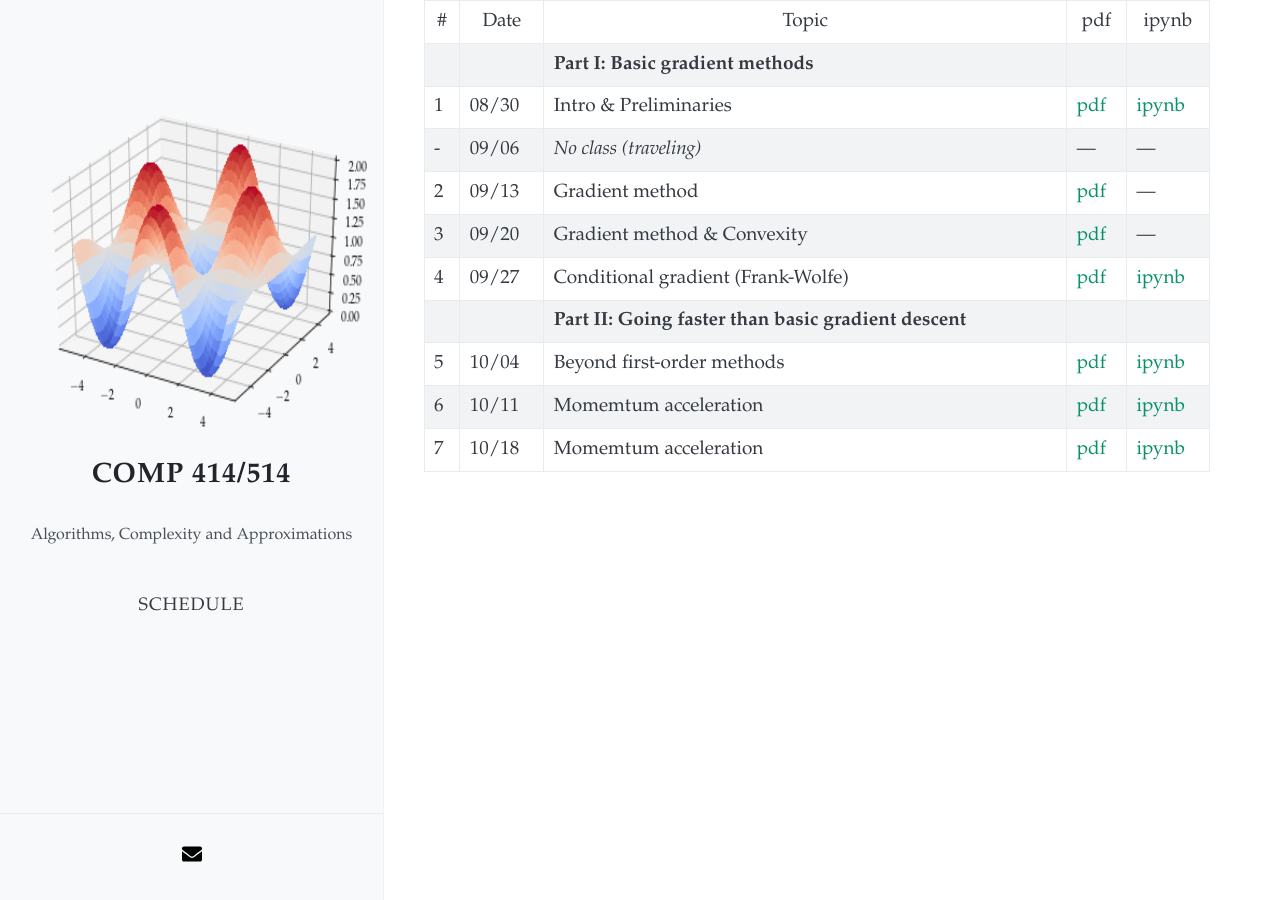
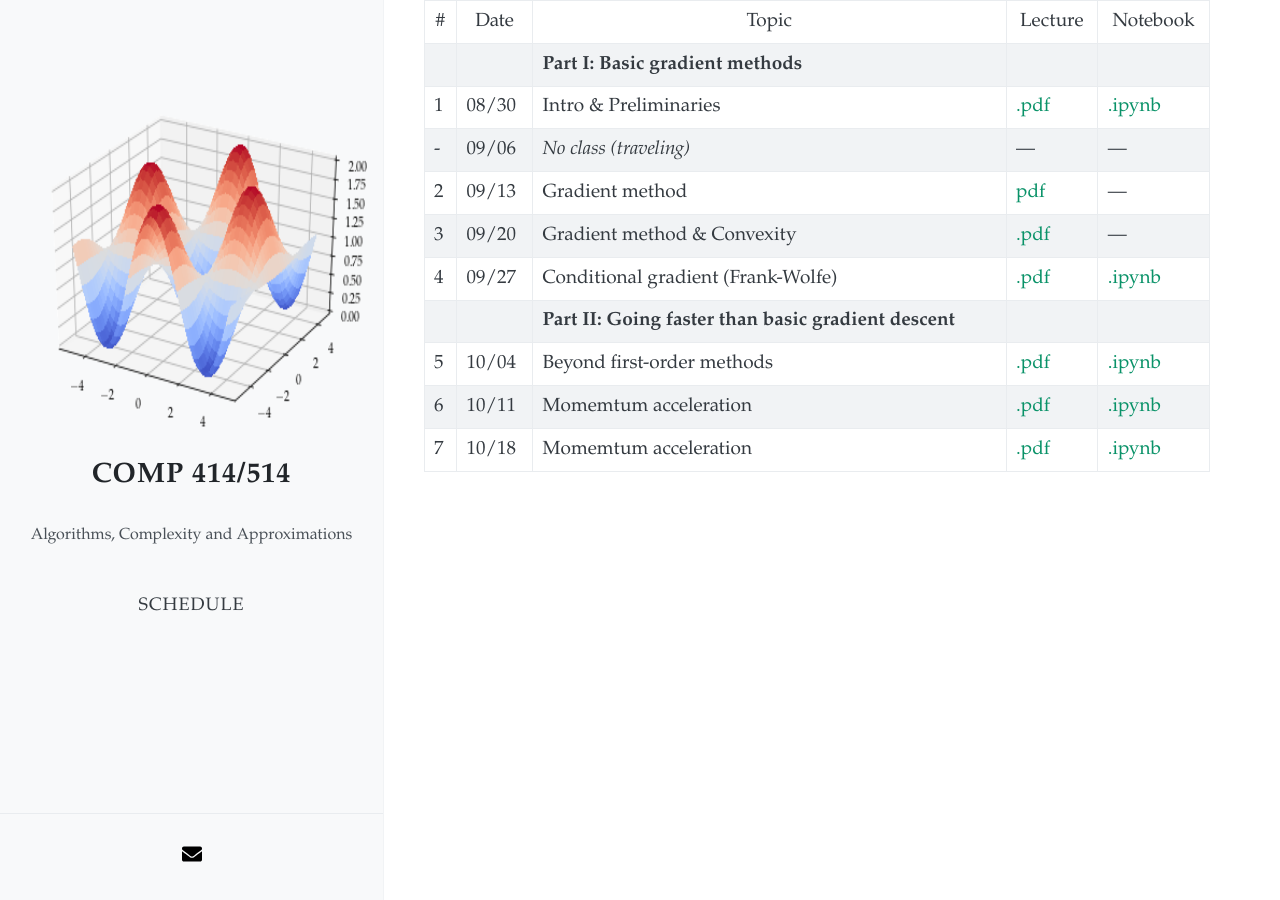
Before and after one commit to akyrillidis/comp414-514, a Jekyll site: the page built from schedule.md, in a window 1280 px wide. Built offline with Jekyll 4.4.1, drawn with Linux system fonts in a browser that asks for light colours; nearby versions of some CDN libraries.

Commit message:
Update schedule.md

```diff
--- a/schedule.md
+++ b/schedule.md
@@ -3,15 +3,15 @@ layout: default
 ---
 
 
-| # | Date  | Topic  | pdf | ipynb  |
+| # | Date  | Topic  | Lecture | Notebook  |
 |-|-|-|-|-|
 | | | **Part I: Basic gradient methods** | | |
-| 1 | 08/30 | Intro & Preliminaries  | [pdf]() | [ipynb]()
+| 1 | 08/30 | Intro & Preliminaries  | [.pdf]() | [.ipynb]()
 | - | 09/06 | *No class (traveling)* | ---  | ---  |
 | 2 | 09/13 | Gradient method | [pdf]()  | --- |
-| 3 | 09/20 | Gradient method & Convexity | [pdf]()  | --- |
-| 4 | 09/27 | Conditional gradient (Frank-Wolfe) | [pdf]()  | [ipynb]()  |
+| 3 | 09/20 | Gradient method & Convexity | [.pdf]()  | --- |
+| 4 | 09/27 | Conditional gradient (Frank-Wolfe) | [.pdf]()  | [.ipynb]()  |
 | | | **Part II: Going faster than basic gradient descent** | | |
-| 5 | 10/04 | Beyond first-order methods | [pdf]()  | [ipynb]()  |
-| 6 | 10/11 | Momemtum acceleration | [pdf]()  | [ipynb]()  |
-| 7 | 10/18 | Momemtum acceleration | [pdf]()  | [ipynb]()  |
+| 5 | 10/04 | Beyond first-order methods | [.pdf]()  | [.ipynb]()  |
+| 6 | 10/11 | Momemtum acceleration | [.pdf]()  | [.ipynb]()  |
+| 7 | 10/18 | Momemtum acceleration | [.pdf]()  | [.ipynb]()  |
```
